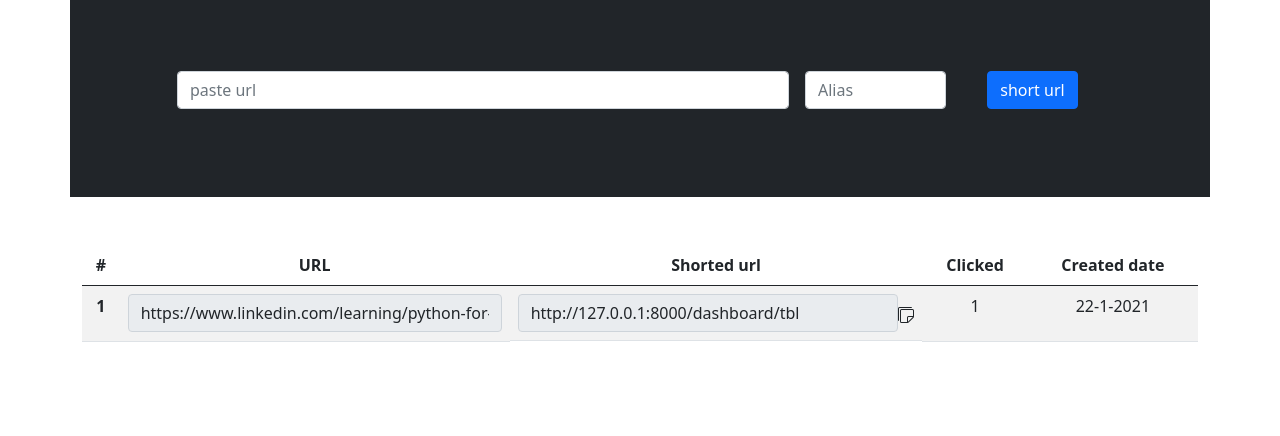
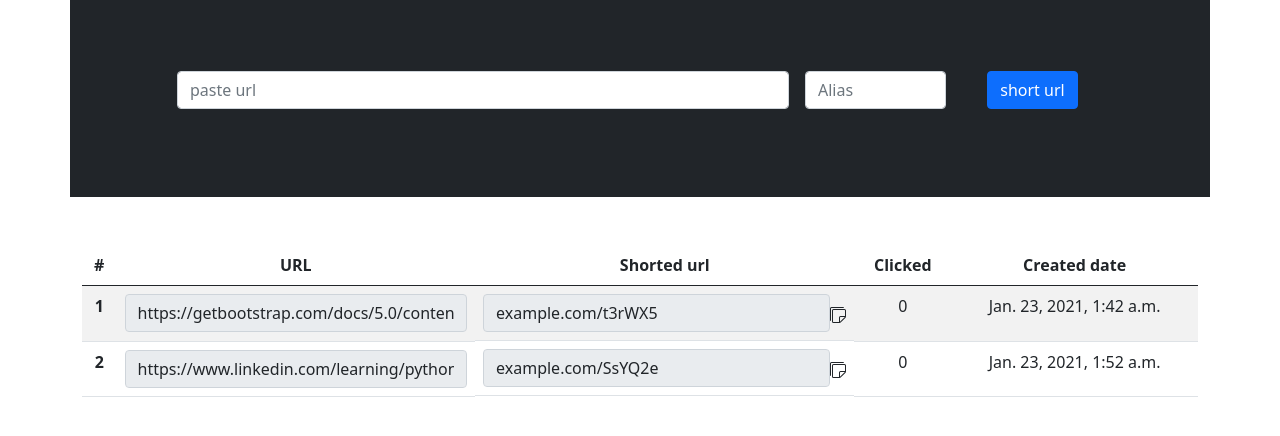
Before and after one commit to Norhanms/URL_Shortner_django, a Django app: page /dashboard/ in a window 1280 px wide. Shown: the part 73-509 px from the top of the page. Run offline with Django 3.2, Linux system fonts and the light colour scheme; a user stored in the database is signed in; data comes from the database, SQL or seed files in the repository; both versions use the stored data as it was after the commit; some libraries are stand-ins or nearby versions.

Commit message:
update dashborad view and saving values of form into the database

```diff
--- a/urlshortner/accounts/views.py
+++ b/urlshortner/accounts/views.py
@@ -2,11 +2,6 @@ from django.shortcuts import render, redirect
 from django.contrib.auth.models import User
 from django.contrib import auth, messages
 # Create your views here.
-
-"""
-def home(request):
-    return render(request, 'home.html', {})
-"""
 
 
 def login(request):
--- a/urlshortner/services/models.py
+++ b/urlshortner/services/models.py
@@ -5,8 +5,8 @@ from django.contrib.auth.models import User
 class Url(models.Model):
     user = models.ForeignKey(User, on_delete=models.CASCADE)
     target_url = models.URLField()
-    alias = models.CharField(max_length=8)
-    alias_url = models.URLField()
+    alias = models.CharField(max_length=6)
+    #alias_url = models.URLField()
     timestamp = models.DateTimeField(auto_now=True)
 
     class Meta:
--- a/urlshortner/services/templates/dashboard.html
+++ b/urlshortner/services/templates/dashboard.html
@@ -33,16 +33,17 @@
                     </tr>
                 </thead>
                 <tbody>
+                    {% for url in request.user.url_set.all %}
                     <tr>
-                        <th scope="row">1</th>
+
+                        <th scope="row">{{forloop.counter}}</th>
                         <td>
-                            <input type="text" name="" id=""
-                                value="https://www.linkedin.com/learning/python-for-data-science-essential-training-part-1/introduction-to-the-data-professions"
+                            <input type="text" name="" id="" value="{{url.target_url}}" title="{{url.target_url}}"
                                 class="form-control" readonly>
                         </td>
                         <td class="d-flex align-items-center">
-                            <input type="text" name="" id="" value="http://127.0.0.1:8000/dashboard/tbl"
-                                class="form-control" readonly>
+                            <input type="text" name="" id="" value="{{domain}}/{{url.alias}}"
+                                title="{{domain}}/{{url.alias}}" class="form-control" readonly>
                             <span class="ml-2" style="cursor:pointer;" id="copyBtn">
                                 <svg xmlns="http://www.w3.org/2000/svg" width="16" height="16" fill="currentColor"
                                     class="bi bi-stickies" viewBox="0 0 16 16">
@@ -54,10 +55,11 @@
                             </span>
 
                         </td>
-                        <td>1</td>
-                        <td>22-1-2021</td>
+                        <td>0</td>
+                        <td>{{url.timestamp}}</td>
+
                     </tr>
-
+                    {%endfor%}
                 </tbody>
             </table>
         </div>
--- a/urlshortner/services/urls.py
+++ b/urlshortner/services/urls.py
@@ -1,5 +1,6 @@
 from django.urls import path
 from .views import dashboard
 urlpatterns = [
-    path('', dashboard, name="dashboard")
+    path('', dashboard, name="dashboard"),
+
 ]
--- a/urlshortner/services/views.py
+++ b/urlshortner/services/views.py
@@ -1,7 +1,37 @@
-from django.shortcuts import render
+from django.shortcuts import render, redirect
+from .models import Url
+from django.contrib import auth, messages
+from django.contrib.sites.shortcuts import get_current_site
+import random
+import string
 
-# Create your views here.
+
+def getAlias(l):
+    return "".join([random.choice(string.ascii_letters+string.digits)
+                    for i in range(l)])
 
 
 def dashboard(request):
-    return render(request, 'dashboard.html')
+    if request.method == "POST":
+        url = request.POST["URL"]
+        alias = request.POST.get("alias", None)
+
+        if not alias:
+            alias = getAlias(6)
+        try:
+            # request.user.url_set(target_ur-url)
+            Url.objects.create(user=request.user,
+                               target_url=url, alias=alias).save()
+            messages.success(request, "Shorted successfuly")
+            return redirect("dashboard")
+
+        except:
+            messages.error(request, "Alias aleardy in use, choose another one")
+            return render(request, 'dashboard.html', {"url": url, "alias": alias})
+    site = get_current_site(request)
+    return render(request, 'dashboard.html', {"domain": site})
+
+
+def home(request):
+    print("home")
+    return render(request, 'home.html', {})
--- a/urlshortner/static/css/style.css
+++ b/urlshortner/static/css/style.css
@@ -1,3 +1,8 @@
 .main_shortner_form {
     box-shadow: 2px 2px 10px #222;
+
 }
+
+.home_form input[type='text'] {
+    border: 1px solid #0B5ED7;
+}
--- a/urlshortner/urlshortner/settings.py
+++ b/urlshortner/urlshortner/settings.py
@@ -32,6 +32,7 @@ ALLOWED_HOSTS = []
 
 INSTALLED_APPS = [
     'django.contrib.admin',
+    'django.contrib.sites',
     'django.contrib.auth',
     'django.contrib.contenttypes',
     'django.contrib.sessions',
@@ -40,7 +41,7 @@ INSTALLED_APPS = [
     'accounts',
     'services'
 ]
-
+SITE_ID = 1
 MIDDLEWARE = [
     'django.middleware.security.SecurityMiddleware',
     'django.contrib.sessions.middleware.SessionMiddleware',
--- a/urlshortner/urlshortner/urls.py
+++ b/urlshortner/urlshortner/urls.py
@@ -6,6 +6,7 @@ urlpatterns = [
     path('admin/', admin.site.urls),
     path('', TemplateView.as_view(template_name="home.html"), name="home"),
     path('auth/', include('accounts.urls')),
-    path('dashboard/', include('services.urls'))
+    path('dashboard/', include('services.urls')),
+
 
 ]
```
Also changed, not shown: urlshortner/templates/home.html (+7 -3 lines), urlshortner/db.sqlite3, urlshortner/services/migrations/0001_initial.py (added).
